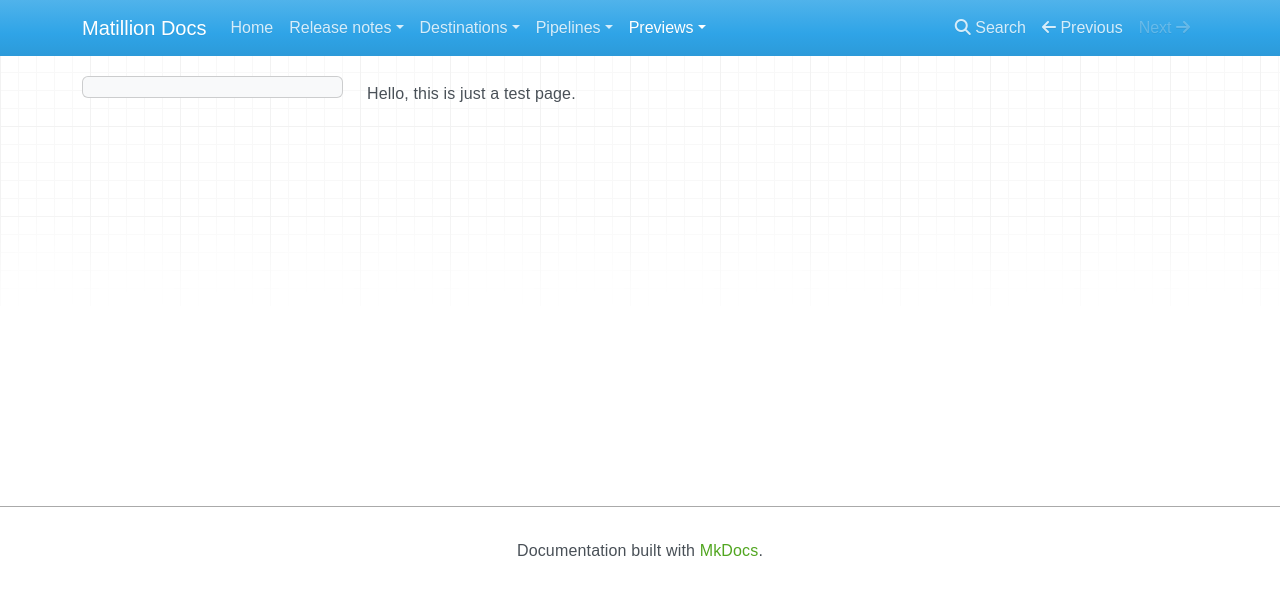
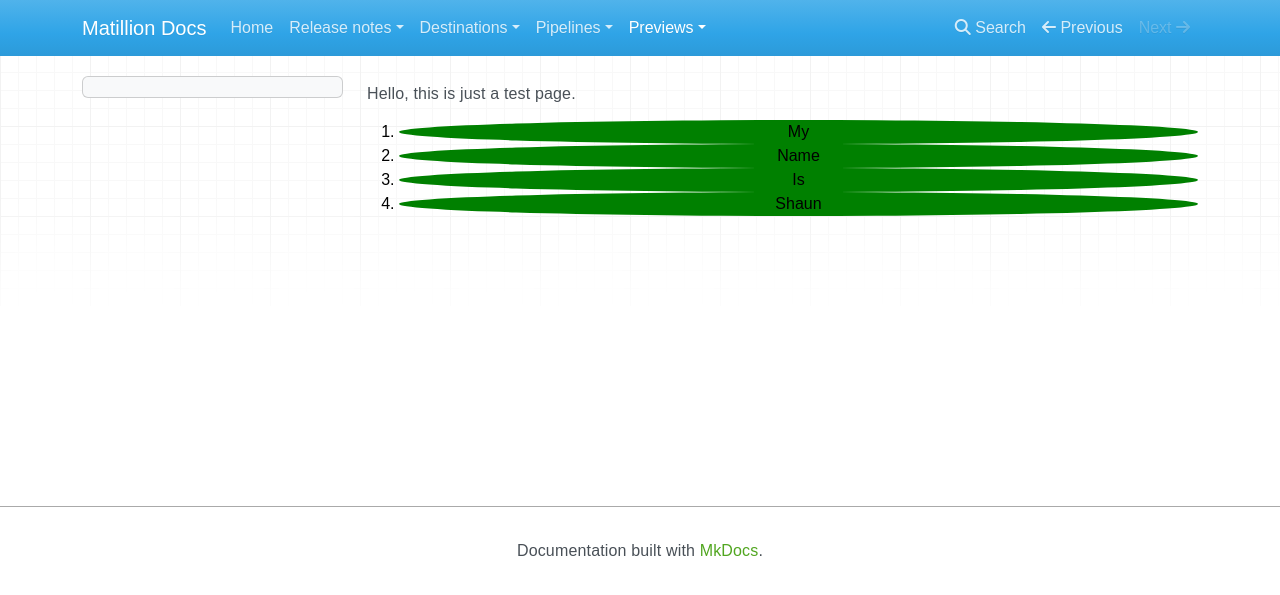
Before and after one commit to shauncarter/docs-previews, an MkDocs documentation site: the page built from docs/test.md, in a window 1280 px wide. Shown: the top 595 px of the page. Built offline with MkDocs 1.6.1, drawn with Linux system fonts in a browser that asks for light colours; nearby versions of some CDN libraries.

```diff
--- a/docs/stylesheets/extra.css
+++ b/docs/stylesheets/extra.css
@@ -52,3 +52,12 @@ code {
     margin: 3px 3px;
     padding: 5px 5px;
 }
+
+ol li {
+    left: 0;
+    color: black;
+    font-weight: 500;
+    text-align: center;
+    border-radius: 50%;
+    background-color: green;
+}
--- a/docs/test.md
+++ b/docs/test.md
@@ -1 +1,6 @@
 Hello, this is just a test page.
+
+1. My
+1. Name
+1. Is
+1. Shaun
```
Also changed, not shown: ReadMe.md (added, +19 -0 lines).
